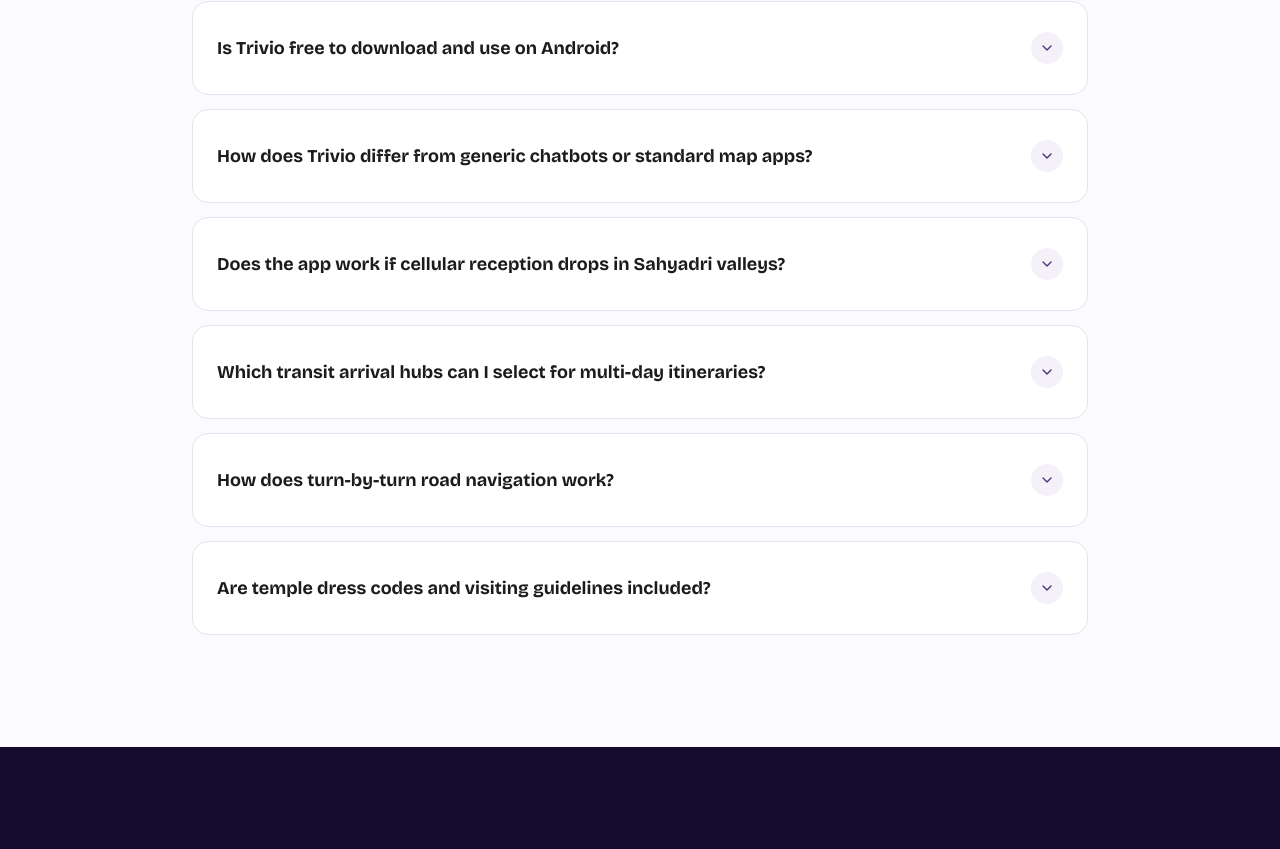
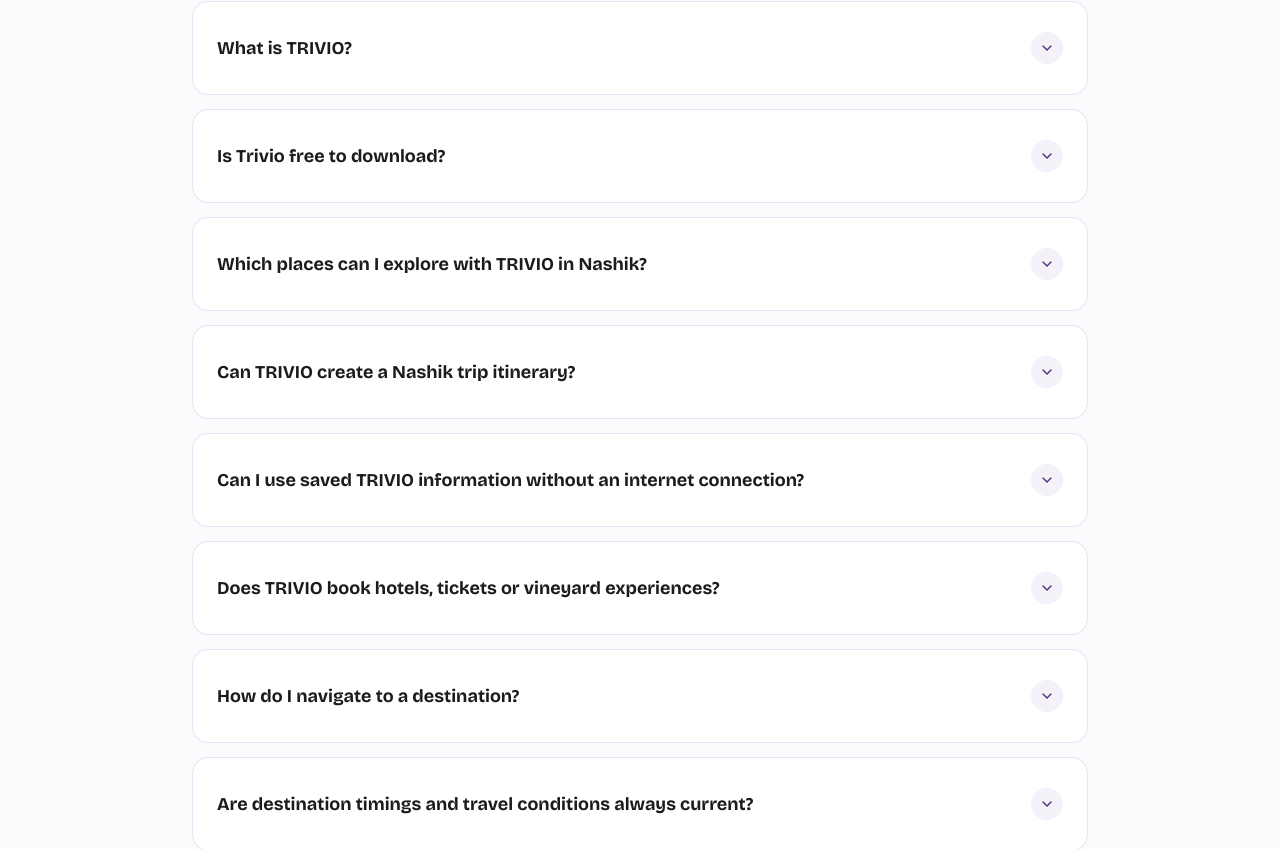
Before and after one commit to sooubh/nashik, a Next.js app: page / in a window 1280 px wide. Shown: the part 6004-6853 px from the top of the page. Built offline with nearby package versions, Linux system fonts and the light colour scheme.

Commit message:
Make landing page FAQs accurate and answer focused

```diff
--- a/src/data/faqData.ts
+++ b/src/data/faqData.ts
@@ -7,33 +7,43 @@ export interface FaqItem {
 
 export const FAQ_ITEMS: FaqItem[] = [
   {
-    question: `Is ${SITE_CONFIG.name} free to download and use on Android?`,
+    question: 'What is TRIVIO?',
     answer:
-      `Yes. ${SITE_CONFIG.name} is completely free on Android via Google Play. You get access to all destination dossiers, category filters, offline caching, and itinerary planning with zero ads or surprise subscriptions.`,
+      'TRIVIO is an Android travel guide focused on Nashik, Maharashtra. It helps travellers discover local destinations, explore place information, search by category, save favourites and create custom itineraries.',
   },
   {
-    question: 'How does Trivio differ from generic chatbots or standard map apps?',
+    question: `Is ${SITE_CONFIG.name} free to download?`,
     answer:
-      'Standard map apps frequently fail to account for afternoon Garbhagriha closures or pair distant spots that cause hours of cross-city traffic. Trivio uses verified local entries that verify opening hours, check aarti timings, factor in mountain road transit, and sequence stops without backtracking.',
+      'TRIVIO is free to install from Google Play. Optional in-app Premium subscription offers may be available, and some free app experiences may include advertising. Check the app and Google Play listing for current plans, prices and inclusions.',
   },
   {
-    question: 'Does the app work if cellular reception drops in Sahyadri valleys?',
+    question: 'Which places can I explore with TRIVIO in Nashik?',
     answer:
-      'Yes. The application is built local-first for the realities of the Western Ghats. Saved wishlist boards and destination guides are stored on-device in local storage. When cellular signal drops at fort summits or in rural valleys, core data and coordinates remain accessible.',
+      'Explore destination information for places such as Trimbakeshwar Shiva Temple, Kalaram Mandir and Panchavati, Sula and York vineyards, Harihar Fort, Anjaneri and Pandavleni Caves. The guide also features nature destinations around Nashik; check each place entry for the latest available details.',
   },
   {
-    question: 'Which transit arrival hubs can I select for multi-day itineraries?',
+    question: 'Can TRIVIO create a Nashik trip itinerary?',
     answer:
-      'You can choose your exact point of arrival: Nashik Road Railway Station (main rail terminus), Ozar Airport (regional flight hub), or Central Bus Stand (CBS / Thakkar Bazaar). The itinerary sequences your stops geographically from that starting hub.',
+      'Yes. The Android app includes a custom itinerary builder for single-day and multi-day Nashik trips. You can shape a plan around your interests, trip duration and starting point, then review the suggested stops before travelling.',
   },
   {
-    question: 'How does turn-by-turn road navigation work?',
+    question: 'Can I use saved TRIVIO information without an internet connection?',
     answer:
-      'The app displays point-to-point geographic distances for planning and provides a direct one-tap button to push exact GPS coordinates into your favorite map app (such as Google Maps) for live driving directions.',
+      'The app stores selected destination information and saved lists locally, so previously loaded or saved details may remain available when connectivity is weak. Live information, account features and cloud syncing can still require an internet connection.',
   },
   {
-    question: 'Are temple dress codes and visiting guidelines included?',
+    question: 'Does TRIVIO book hotels, tickets or vineyard experiences?',
     answer:
-      'Yes. Heritage and pilgrimage sites like Trimbakeshwar Jyotirlinga and Kalaram Mandir provide specific guidance on expected attire (such as dhoti/kurta rules for Gabhara puja) and optimal morning hours to avoid long queues.',
+      'No. TRIVIO is a destination discovery and trip-planning guide, not a booking platform. Confirm current entry rules, opening hours, ticket availability and vineyard tasting reservations directly with the venue before visiting.',
+  },
+  {
+    question: 'How do I navigate to a destination?',
+    answer:
+      'Open a place in the app and use its map or navigation hand-off to continue in a maps application such as Google Maps. Check the route and local travel conditions before starting your journey.',
+  },
+  {
+    question: 'Are destination timings and travel conditions always current?',
+    answer:
+      'Venue schedules, temple arrangements, road access and seasonal conditions can change. Treat the app as a planning guide and confirm time-sensitive information with the destination or relevant local authority before you travel.',
   },
 ];
```
